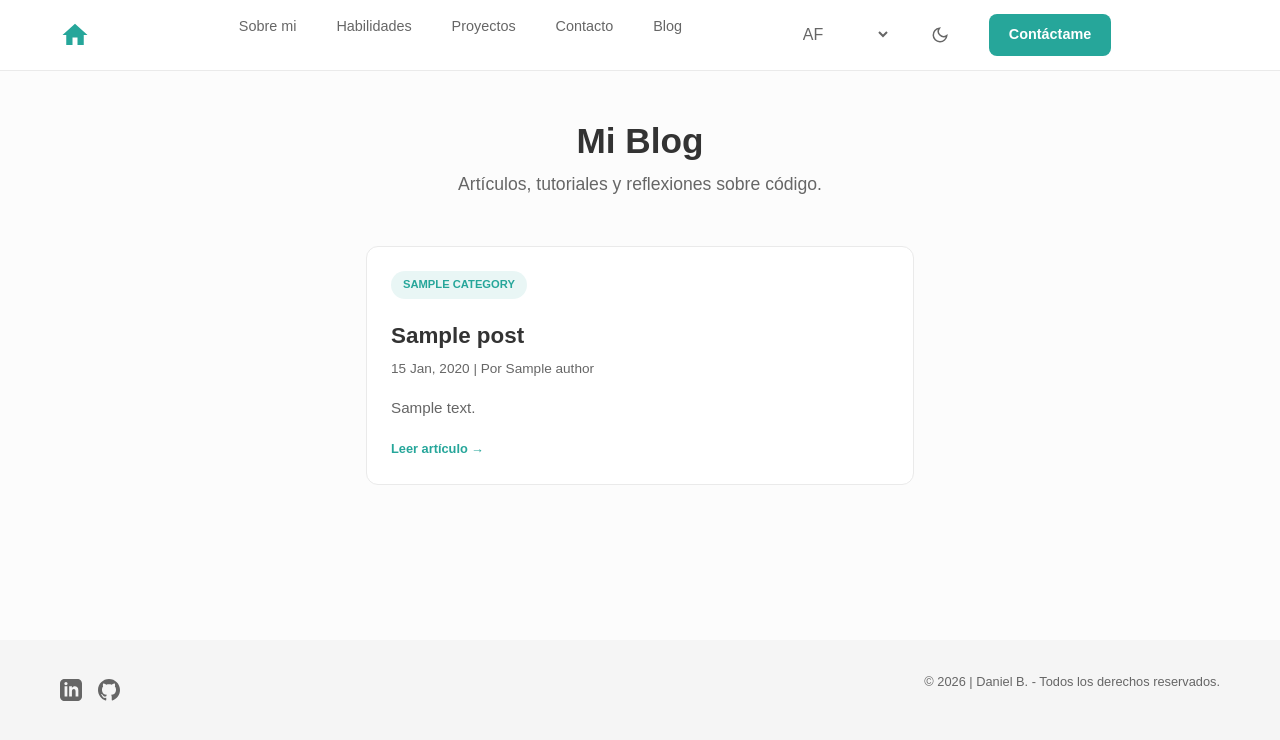
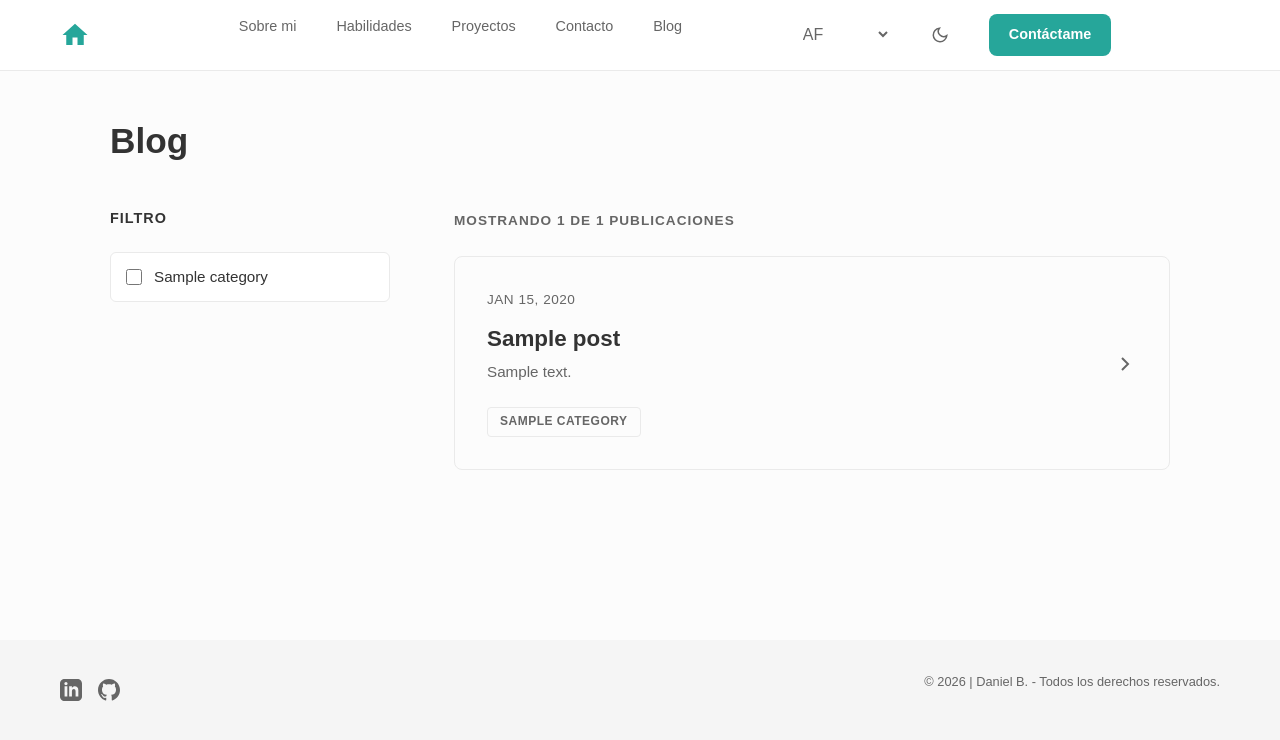
Before and after one commit to Nakajito/portfolio, a Django app: template portfolio/templates/blog/post_list.html in a window 1280 px wide. Shown: the top 740 px of the page. Run offline with Django 5.2, Linux system fonts and the light colour scheme; the template is opened without the code that fills it: most values are stand-ins (such as "Sample title", 1, 10 or a date in 2020); some libraries are stand-ins or nearby versions.

```diff
--- a/portfolio/static/css/project.css
+++ b/portfolio/static/css/project.css
@@ -19,6 +19,10 @@
   --text-muted: #aaaaaa;
   --card-bg: #252525;
   --border-color: #333333;
+}
+
+.preload {
+  transition: none !important;
 }
 
 * {
@@ -575,6 +579,13 @@ footer {
     z-index: 1001;
   }
 
+  .blog-grid-layout {
+    flex-direction: column;
+  }
+  .blog-sidebar {
+    width: 100%;
+  }
+
   .nav-menu {
     /* Menú deslizante */
     position: fixed;
@@ -645,3 +656,160 @@ footer {
   background-color: var(--bg-color-alt);
   color: var(--primary-color);
 }
+
+/* =========================================
+   NUEVO LAYOUT DEL BLOG (Lista Horizontal)
+   ========================================= */
+.blog-container {
+  max-width: 1100px;
+  margin: 0 auto;
+}
+
+.blog-grid-layout {
+  display: flex;
+  gap: 4rem;
+  align-items: flex-start;
+}
+
+/* Sidebar (Filtros) */
+.blog-sidebar {
+  width: 280px;
+  flex-shrink: 0;
+}
+
+.filter-title {
+  font-size: 0.9rem;
+  font-weight: 700;
+  text-transform: uppercase;
+  letter-spacing: 1px;
+  margin-bottom: 1.5rem;
+  color: var(--text-color);
+}
+
+.filter-item {
+  display: flex;
+  align-items: center;
+  gap: 12px;
+  padding: 12px 15px;
+  background-color: var(--card-bg);
+  border-radius: 6px;
+  margin-bottom: 8px;
+  cursor: pointer;
+  transition: background-color 0.2s;
+  border: 1px solid var(--border-color);
+}
+
+.filter-item:hover {
+  border-color: var(--primary-color);
+}
+
+.filter-checkbox {
+  accent-color: var(--primary-color);
+  width: 16px;
+  height: 16px;
+  cursor: pointer;
+}
+
+.filter-name {
+  font-size: 0.95rem;
+  color: var(--text-color);
+}
+
+/* Lista Principal de Posts */
+.blog-main {
+  flex-grow: 1;
+  transition: opacity 0.3s ease-in-out;
+}
+
+.post-count {
+  font-size: 0.85rem;
+  color: var(--text-muted);
+  text-transform: uppercase;
+  letter-spacing: 1px;
+  margin-bottom: 1.5rem;
+  font-weight: 600;
+}
+
+.post-list-vertical {
+  display: flex;
+  flex-direction: column;
+  gap: 1.5rem;
+}
+
+.post-card-horizontal {
+  display: flex;
+  justify-content: space-between;
+  align-items: center;
+  background-color: transparent;
+  border: 1px solid var(--border-color);
+  border-radius: 8px;
+  padding: 2rem;
+  text-decoration: none;
+  color: inherit;
+  transition:
+    border-color 0.3s ease,
+    background-color 0.3s ease;
+}
+
+.post-card-horizontal:hover {
+  border-color: var(--text-muted);
+  background-color: var(--card-bg);
+}
+
+.post-card-content {
+  flex-grow: 1;
+  padding-right: 2rem;
+}
+
+.post-date {
+  font-size: 0.85rem;
+  color: var(--text-muted);
+  margin-bottom: 0.8rem;
+  letter-spacing: 0.5px;
+}
+
+.post-title {
+  font-size: 1.4rem;
+  font-weight: 700;
+  color: var(--text-color);
+  margin-bottom: 0.5rem;
+  line-height: 1.3;
+}
+
+.post-excerpt {
+  font-size: 0.95rem;
+  color: var(--text-muted);
+  line-height: 1.5;
+  margin-bottom: 1.5rem;
+}
+
+/* Etiquetas (Pills) */
+.post-tags {
+  display: flex;
+  gap: 8px;
+  flex-wrap: wrap;
+}
+
+.post-tag {
+  font-size: 0.75rem;
+  padding: 4px 12px;
+  background-color: rgba(255, 255, 255, 0.05); /* Muy sutil */
+  border: 1px solid var(--border-color);
+  color: var(--text-muted);
+  border-radius: 4px;
+  font-weight: 600;
+  letter-spacing: 0.5px;
+}
+
+/* Icono de flecha */
+.post-card-icon svg {
+  color: var(--text-muted);
+  transition:
+    color 0.3s,
+    transform 0.3s;
+}
+
+.post-card-horizontal:hover .post-card-icon svg {
+  color: var(--text-color);
+  transform: translateX(5px);
+}
--- /dev/null
+++ b/portfolio/static/js/filter.js
@@ -0,0 +1,60 @@
+document.addEventListener("DOMContentLoaded", function () {
+  // Seleccionamos la columna derecha entera (donde están los posts y la paginación)
+  const mainContent = document.querySelector(".blog-main");
+
+  function setupFilters() {
+    const checkboxes = document.querySelectorAll(".filter-checkbox");
+
+    checkboxes.forEach((box) => {
+      // Removemos eventos previos para evitar duplicados si se recarga el DOM
+      box.replaceWith(box.cloneNode(true));
+    });
+
+    // Volvemos a seleccionar tras clonar
+    document.querySelectorAll(".filter-checkbox").forEach((box) => {
+      box.addEventListener("change", function () {
+        const checkboxes = document.querySelectorAll(".filter-checkbox");
+        const checkedValues = Array.from(checkboxes)
+          .filter((i) => i.checked)
+          .map((i) => i.value);
+
+        const url = new URL(window.location.href);
+        url.searchParams.delete("category");
+        url.searchParams.delete("page");
+
+        checkedValues.forEach((val) =>
+          url.searchParams.append("category", val),
+        );
+
+        // 1. Efecto visual: Desvanecemos un poco los posts actuales
+        mainContent.style.opacity = "0.3";
+
+        // 2. Buscamos la nueva información en segundo plano
+        fetch(url)
+          .then((response) => response.text())
+          .then((html) => {
+            // 3. Convertimos el texto a HTML real
+            const parser = new DOMParser();
+            const doc = parser.parseFromString(html, "text/html");
+
+            // 4. Extraemos SOLO la nueva columna derecha y la reemplazamos
+            const newMainContent = doc.querySelector(".blog-main").innerHTML;
+            mainContent.innerHTML = newMainContent;
+
+            // 5. Devolvemos la opacidad a 1 (Efecto de aparición)
+            mainContent.style.opacity = "1";
+
+            // 6. Actualizamos la URL del navegador sin recargar la página
+            window.history.pushState({}, "", url);
+          })
+          .catch((error) => {
+            console.error("Error al filtrar:", error);
+            mainContent.style.opacity = "1";
+          });
+      });
+    });
+  }
+
+  // Inicializamos los filtros la primera vez
+  setupFilters();
+});
--- a/portfolio/static/js/project.js
+++ b/portfolio/static/js/project.js
@@ -1,6 +1,9 @@
 document.addEventListener("DOMContentLoaded", () => {
   const themeSwitchBtn = document.querySelector(".theme-switch");
   const htmlElement = document.documentElement;
+  setTimeout(() => {
+    document.body.classList.remove("preload");
+  }, 100);
 
   // 1. Revisar si hay un tema guardado en localStorage
   const savedTheme = localStorage.getItem("theme");
@@ -91,4 +94,46 @@ document.addEventListener("DOMContentLoaded", () => {
       });
     });
   }
+
+  // --- Lógica de Deslizamiento Suave para el Menú ---
+  const navLinks = document.querySelectorAll(".nav-link");
+
+  navLinks.forEach((link) => {
+    link.addEventListener("click", function (e) {
+      // Obtenemos a dónde apunta el enlace
+      const targetUrl = new URL(this.href, window.location.origin);
+
+      // Verificamos si el enlace apunta a la misma página en la que ya estamos y tiene un #
+      if (targetUrl.pathname === window.location.pathname && targetUrl.hash) {
+        const targetSection = document.querySelector(targetUrl.hash);
+
+        if (targetSection) {
+          // Evitamos que recargue la página
+          e.preventDefault();
+
+          // Nos deslizamos suavemente
+          targetSection.scrollIntoView({
+            behavior: "smooth",
+          });
+
+          // Actualizamos la URL en el navegador silenciosamente
+          window.history.pushState({}, "", targetUrl.href);
+
+          // (Opcional) Si estás en celular y el menú está abierto, lo cerramos
+          const navMenu = document.querySelector(".nav-menu");
+          const hamburgerBtn = document.querySelector(".hamburger");
+          if (navMenu && navMenu.classList.contains("active")) {
+            navMenu.classList.remove("active");
+            // Restablecemos el ícono de la hamburguesa
+            hamburgerBtn.innerHTML = `
+                            <svg width="24" height="24" viewBox="0 0 24 24" fill="none" stroke="currentColor" stroke-width="2">
+                                <line x1="3" y1="12" x2="21" y2="12"></line>
+                                <line x1="3" y1="6" x2="21" y2="6"></line>
+                                <line x1="3" y1="18" x2="21" y2="18"></line>
+                            </svg>`;
+          }
+        }
+      }
+    });
+  });
 });
--- /dev/null
+++ b/portfolio/static/js/theme.js
@@ -0,0 +1,4 @@
+const savedTheme = localStorage.getItem("theme");
+if (savedTheme) {
+  document.documentElement.setAttribute("data-theme", savedTheme);
+}
--- a/portfolio/templates/base.html
+++ b/portfolio/templates/base.html
@@ -4,6 +4,25 @@
 {% get_current_language as LANGUAGE_CODE %}
 <html lang="{{ LANGUAGE_CODE }}">
   <head>
+    <style>
+      /* Forzamos el fondo oscuro antes de que cargue el resto del sitio */
+      html[data-theme="dark"],
+      html[data-theme="dark"] body {
+        background-color: #121212 !important;
+        color: #f4f4f4 !important;
+      }
+
+      /* Opcional: Si tu tema por defecto es el oscuro, ponlo aquí directo */
+    </style>
+    <script>
+      // Leemos la preferencia del usuario en el milisegundo cero
+      const savedTheme = localStorage.getItem('theme');
+      if (savedTheme === 'dark') {
+        document.documentElement.setAttribute('data-theme', 'dark');
+      } else if (savedTheme === 'light') {
+        document.documentElement.setAttribute('data-theme', 'light');
+      }
+    </script>
     <meta charset="utf-8" />
     <meta http-equiv="x-ua-compatible" content="ie=edge" />
     <title>
@@ -41,7 +60,7 @@
       <script defer src="{% static 'js/project.js' %}"></script>
     {% endblock javascript %}
   </head>
-  <body>
+  <body class="preload">
     {% include 'includes/navbar.html' %}
     <main>
       {% block content %}{% endblock %}
--- a/portfolio/templates/blog/post_list.html
+++ b/portfolio/templates/blog/post_list.html
@@ -1,45 +1,61 @@
 {% extends "base.html" %}
 
-{% load i18n %}
+{% load i18n static %}
 
 {% block title %}
     {% trans "Blog" %} | {{ block.super }}
 {% endblock %}
 {% block content %}
-    <section id="blog-list" style="padding-top: 120px; min-height: 80vh;">
-        <div class="container">
-            <h1 class="section-title">{% trans "Mi Blog" %}</h1>
-            <p class="section-subtitle">{% trans "Artículos, tutoriales y reflexiones sobre código." %}</p>
-            <div class="project-grid">
+    <section id="blog-layout" style="padding-top: 120px; min-height: 80vh;">
+        <div class="container blog-container">
+            <h1 class="section-title" style="text-align: left; margin-bottom: 3rem;">Blog</h1>
+            <div class="blog-grid-layout">
+                <aside class="blog-sidebar">
+                    <h3 class="filter-title">FILTRO</h3>
+                    <form id="filter-form">
+                        {% for category in categories %}
+                            <label class="filter-item">
+                                <input type="checkbox"
+                                       name="category"
+                                       value="{{ category.slug }}"
+                                       class="filter-checkbox"
+                                       {% if category.slug in selected_categories %}checked{% endif %} />
+                                <span class="filter-name">{{ category.name }}</span>
+                            </label>
+                        {% endfor %}
+                    </form>
+                </aside>
+                <main class="blog-main">
+                    <p class="post-count">MOSTRANDO {{ post_list|length }} DE {{ total_posts }} PUBLICACIONES</p>
+                    <div class="post-list-vertical">
                         {% for post in post_list %}
-                    <article class="project-card">
-                        <div class="project-body">
-                            {% if post.category %}
-                                <div class="tag-list">
-                                    <span class="tag">{{ post.category.name }}</span>
-                                </div>
-                            {% endif %}
-                            <h2 class="project-title">{{ post.title }}</h2>
-                            <p class="project-desc" style="font-size: 0.85rem; margin-bottom: 1rem;">
-                                {{ post.created_on|date:"d M, Y" }} | {% trans "Por" %} {{ post.author.name|default:post.author.username|default:"Daniel B." }}
-                            </p>
-                            <p class="project-desc">{{ post.content|truncatewords:20 }}</p>
-                            <div class="card-links">
                             <a href="{% url 'blog:post_detail' post.slug %}"
-                                   class="card-link"
-                                   style="color: var(--primary-color);
-                                          font-weight: 600">{% trans "Leer artículo" %} &rarr;</a>
+                               class="post-card-horizontal">
+                                <div class="post-card-content">
+                                    <p class="post-date">{{ post.created_on|date:"M d, Y"|upper }}</p>
+                                    <h2 class="post-title">{{ post.title }}</h2>
+                                    <p class="post-excerpt">{{ post.content|striptags|truncatewords:25 }}</p>
+                                    <div class="post-tags">
+                                        {% if post.category %}<span class="post-tag">{{ post.category.name|upper }}</span>{% endif %}
                                     </div>
                                 </div>
-                    </article>
+                                <div class="post-card-icon">
+                                    <svg width="24"
+                                         height="24"
+                                         viewBox="0 0 24 24"
+                                         fill="none"
+                                         stroke="currentColor"
+                                         stroke-width="2">
+                                        <path d="M9 18l6-6-6-6"></path>
+                                    </svg>
+                                </div>
+                            </a>
                         {% empty %}
-                    <p style="text-align: center; color: var(--text-muted); width: 100%;">
-                        {% trans "Aún no hay artículos publicados. ¡Vuelve pronto!" %}
-                    </p>
+                            <p style="color: var(--text-muted);">{% trans "Aún no hay artículos publicados." %}</p>
                         {% endfor %}
                     </div>
                     {% if is_paginated %}
-                <div style="text-align: center; margin-top: 3rem;">
+                        <div style="text-align: left; margin-top: 3rem;">
                             <span style="color: var(--text-muted);">
                                 {% if page_obj.has_previous %}
                                     <a href="?page={{ page_obj.previous_page_number }}"
@@ -55,6 +71,9 @@
                             </span>
                         </div>
                     {% endif %}
+                </main>
+            </div>
         </div>
     </section>
+    <script defer src="{% static 'js/filter.js' %}"></script>
 {% endblock %}
--- a/portfolio/templates/includes/navbar.html
+++ b/portfolio/templates/includes/navbar.html
@@ -2,7 +2,7 @@
 
 <header>
     <nav class="nav-container container">
-        <a href="#" class="nav-logo">
+        <a href="{% url 'home' %}" class="nav-logo">
             <svg viewBox="0 0 24 24">
                 <path d="M10 20v-6h4v6h5v-8h3L12 3 2 12h3v8z" />
             </svg>
```
Also changed, not shown: portfolio/blog/views.py (+15 -1 lines). Lines whose indentation alone changed are shown as unchanged.
